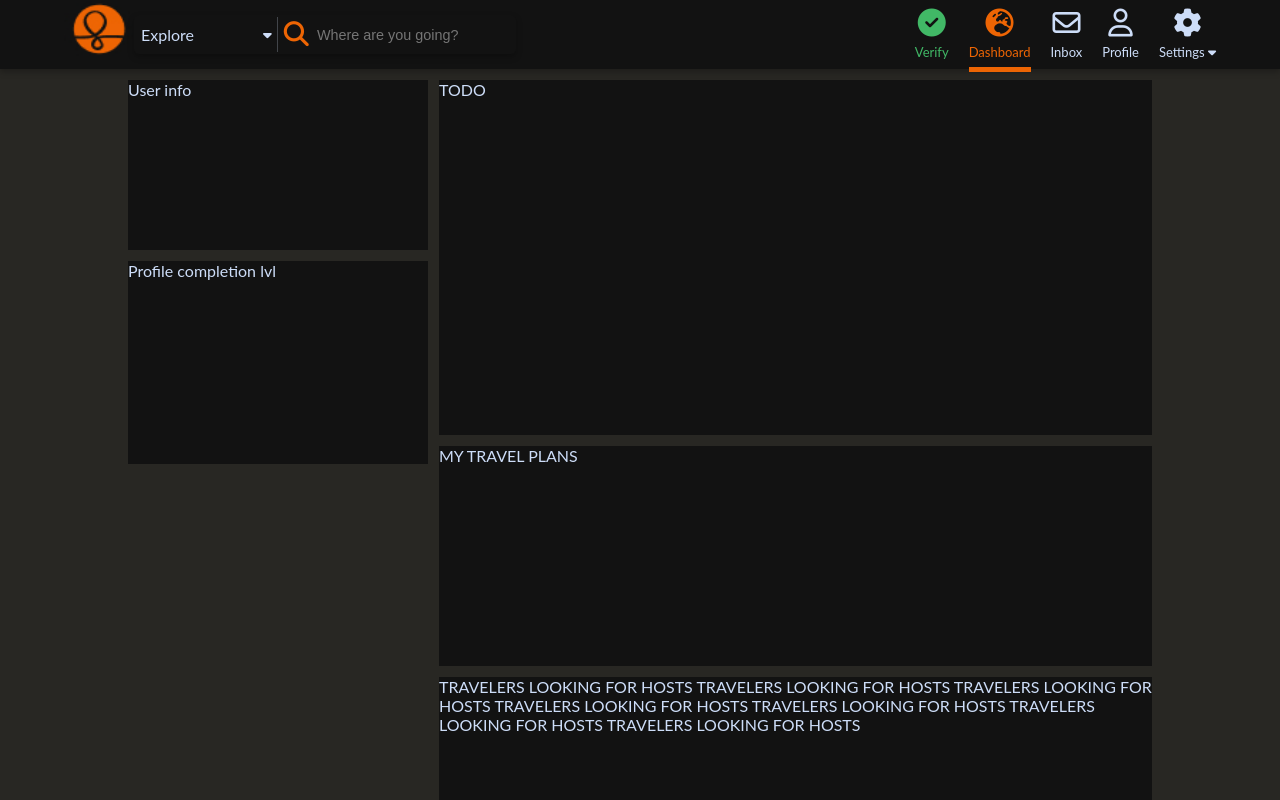
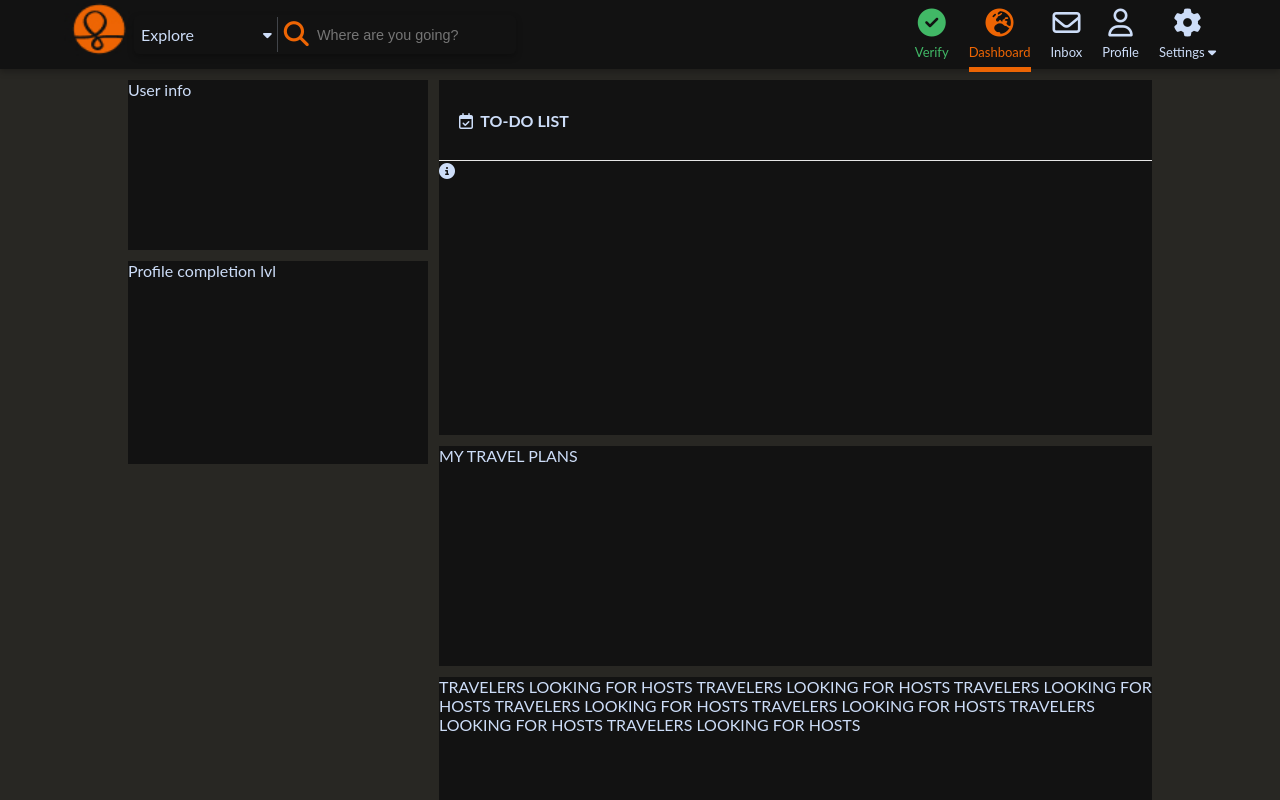
Before and after one commit to whoiam-bat/couchsurfing, an Angular app in the folder couchsurfing-frontend/: page /dashboard in a window 1280 px wide. Shown: the top 800 px of the page. Built offline with nearby package versions, Linux system fonts and the light colour scheme.

Commit message:
Frontend   Added header in TODO component

```diff
--- a/couchsurfing-frontend/src/app/components/dashboard/to-do/to-do.component.css
+++ b/couchsurfing-frontend/src/app/components/dashboard/to-do/to-do.component.css
@@ -1,4 +1,20 @@
 .to-do {
-    height: 355px;
-    background-color: var(--dark-black);
+  height: 355px;
+  background-color: var(--dark-black);
+
+  display: flex;
+  flex-direction: column;
+
+  max-width: 1280px;
+  width: 100%;
 }
+
+.todo-header {
+  text-transform: uppercase;
+  padding: 20px;
+  border-bottom: 1px solid #e6e6e6;
+}
+
+.todo-header h1 {
+  font-size: 1em;
+}
--- a/couchsurfing-frontend/src/app/components/dashboard/to-do/to-do.component.html
+++ b/couchsurfing-frontend/src/app/components/dashboard/to-do/to-do.component.html
@@ -1,3 +1,15 @@
 <div class="to-do">
-    TODO
+  <header class="todo-header">
+    <h1>
+      <span class="todo-icon-wrap"><i class="fa-regular fa-calendar-check"></i></span>
+      &nbsp;To-Do List
+    </h1>
+  </header>
+  <div class="todo-content">
+    <section class="safety">
+      <div class="safety-icon">
+        <i class="fa-solid fa-circle-info"></i>
+      </div>
+    </section>
+  </div>
 </div>
```
